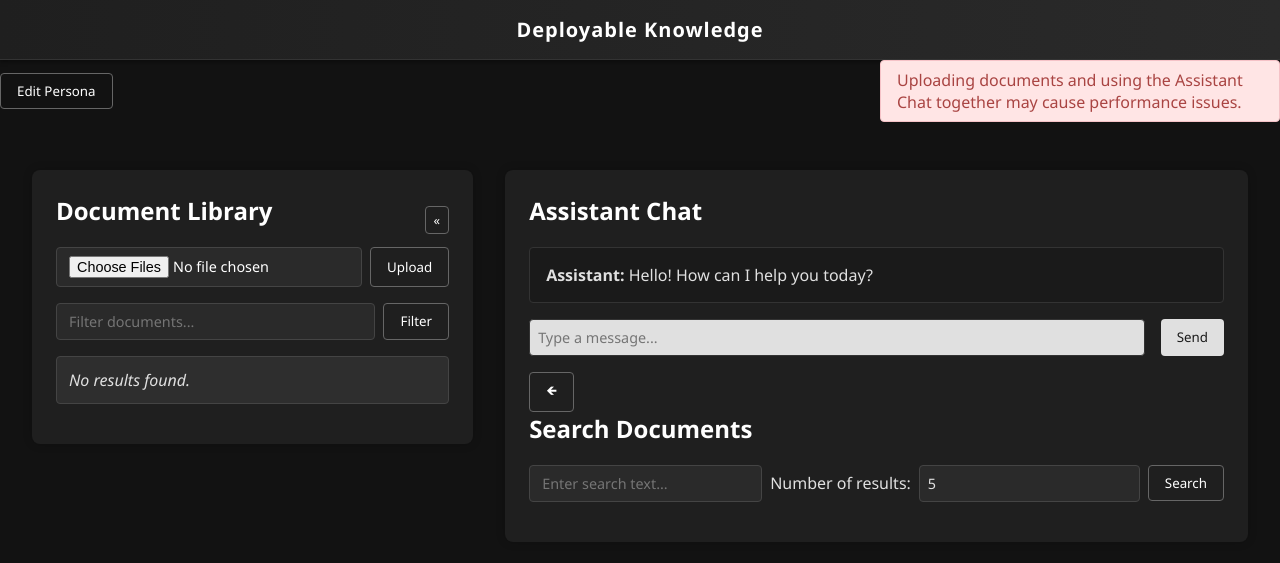
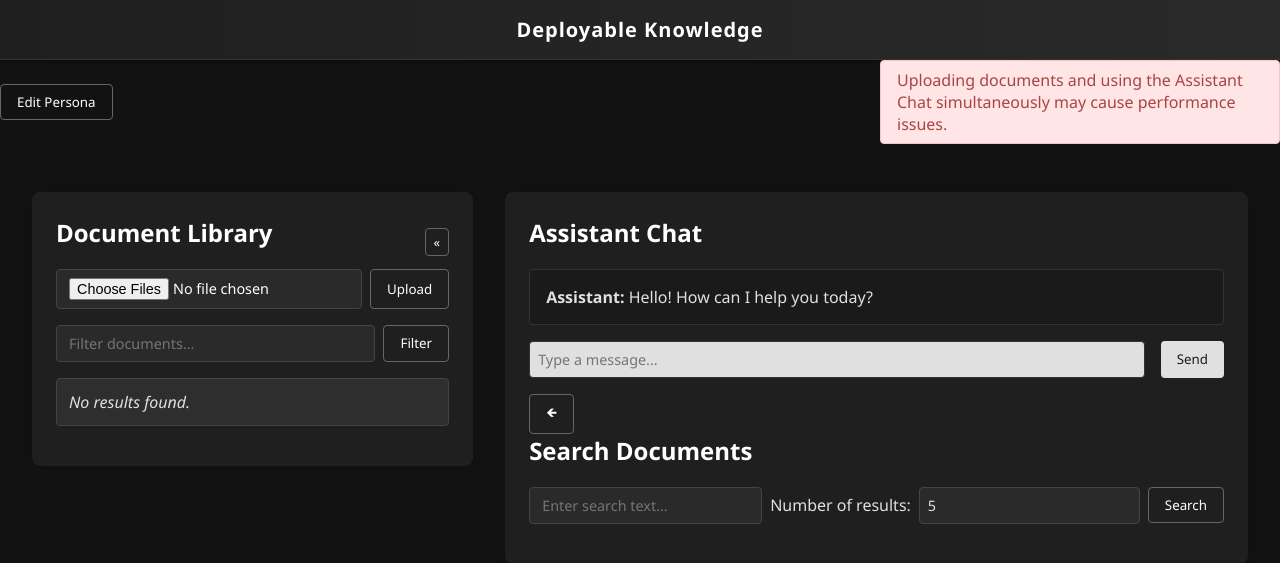
Before and after one commit to sage-bomb/Deployable-Knowledge, a FastAPI app: page / in a window 1280 px wide. Shown: the top 563 px of the page. Run offline with FastAPI, Linux system fonts and the light colour scheme; data that the repository does not hold is empty.

Commit message:
clarifying language

```diff
--- a/app/templates/index.html
+++ b/app/templates/index.html
@@ -47,8 +47,8 @@
         class="warning-box"
         style="margin: 0; margin-left: auto"
       >
-        Uploading documents and using the Assistant Chat together may cause
-        performance issues.
+        Uploading documents and using the Assistant Chat simultaneously may
+        cause performance issues.
       </div>
     </div>
 
```
